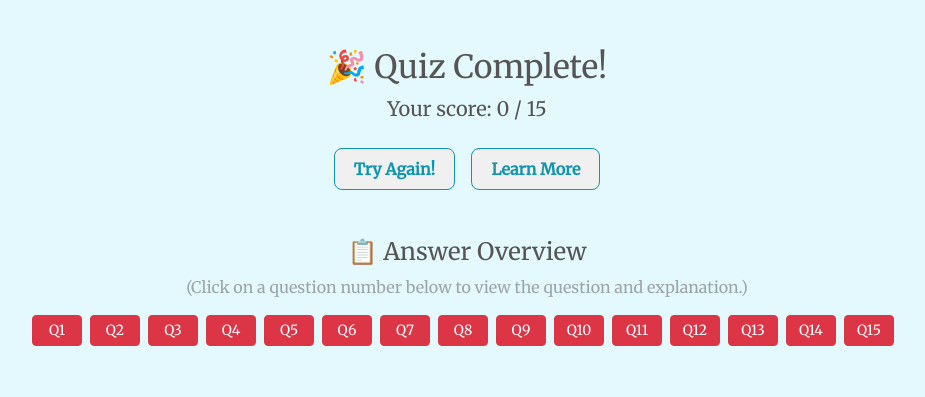
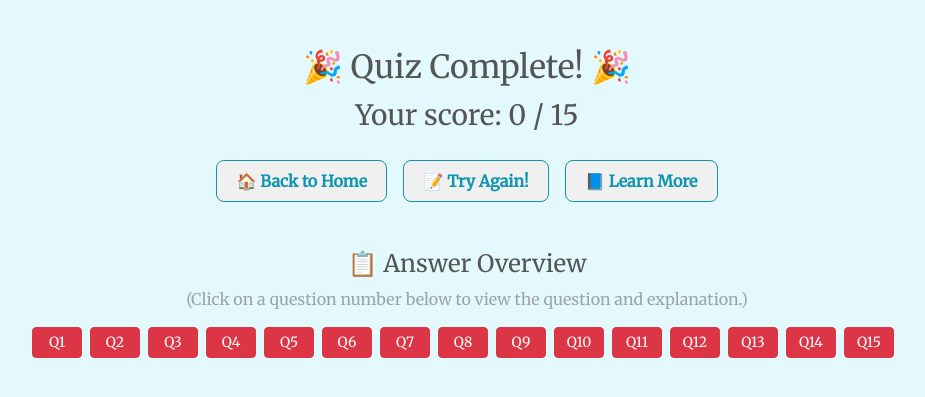
Before and after one commit to xxanxnie/Exposure-Playground, a Flask app: page /result in a window 1280 px wide. Shown: the part 56-453 px from the top of the page, without its empty margins (173-1098 px from the left). Run offline with Flask 3, Linux system fonts and the light colour scheme.

Commit message:
add Back to Home button and update styles for result page buttons

```diff
--- a/templates/home.html
+++ b/templates/home.html
@@ -5,6 +5,11 @@
 	<title>Exposure Playground - Home</title>
 	<link href="https://cdn.jsdelivr.net/npm/bootstrap@5.3.0/dist/css/bootstrap.min.css" rel="stylesheet">
 	<link rel="stylesheet" href="{{ url_for('static', filename='style.css') }}">
+	<style>
+	.bold-zoom-title {
+		text-shadow: 2px 2px 6px rgba(0, 0, 0, 0.2);
+	}
+	</style>
 </head>
 
 <body>
--- a/templates/result.html
+++ b/templates/result.html
@@ -50,21 +50,23 @@
     {% include "navbar.html" %}
 
     <div class="container mt-5 text-center">
-        <h2>🎉 Quiz Complete!</h2>
-        <p class="lead">Your score: <strong>{{ score }} / {{ total }}</strong></p>
+        <h2>🎉 Quiz Complete! 🎉</h2>
+        <p class="lead fs-3">Your score: <strong>{{ score }} / {{ total }}</strong></p>
 
         <div class="mt-4 d-flex flex-row justify-content-center gap-3">
+            <a class="btn btn-primary" href="/">🏠 Back to Home</a>
+
             {% if section == "ISO" %}
-            <a class="btn btn-primary" href="/quiz_iso/1">Try Again!</a>
+            <a class="btn btn-primary" href="/quiz_iso/1">📝 Try Again!</a>
             {% elif section == "Aperture" %}
-            <a class="btn btn-primary" href="/quiz_aperture/1">Try Again!</a>
+            <a class="btn btn-primary" href="/quiz_aperture/1">📝 Try Again!</a>
             {% elif section == "Shutter" %}
-            <a class="btn btn-primary" href="/quiz_shutter/1">Try Again!</a>
+            <a class="btn btn-primary" href="/quiz_shutter/1">📝 Try Again!</a>
             {% else %}
-            <a class="btn btn-primary" href="/quiz/1">Try Again!</a>
+            <a class="btn btn-primary" href="/quiz/1">📝 Try Again!</a>
             {% endif %}
 
-            <a class="btn btn-primary" href="/about">Learn More</a>
+            <a class="btn btn-primary" href="/about">📘 Learn More</a>
         </div>
     </div>
 
```
Also changed, not shown: templates/navbar.html (+3 -4 lines), 1 other file.
